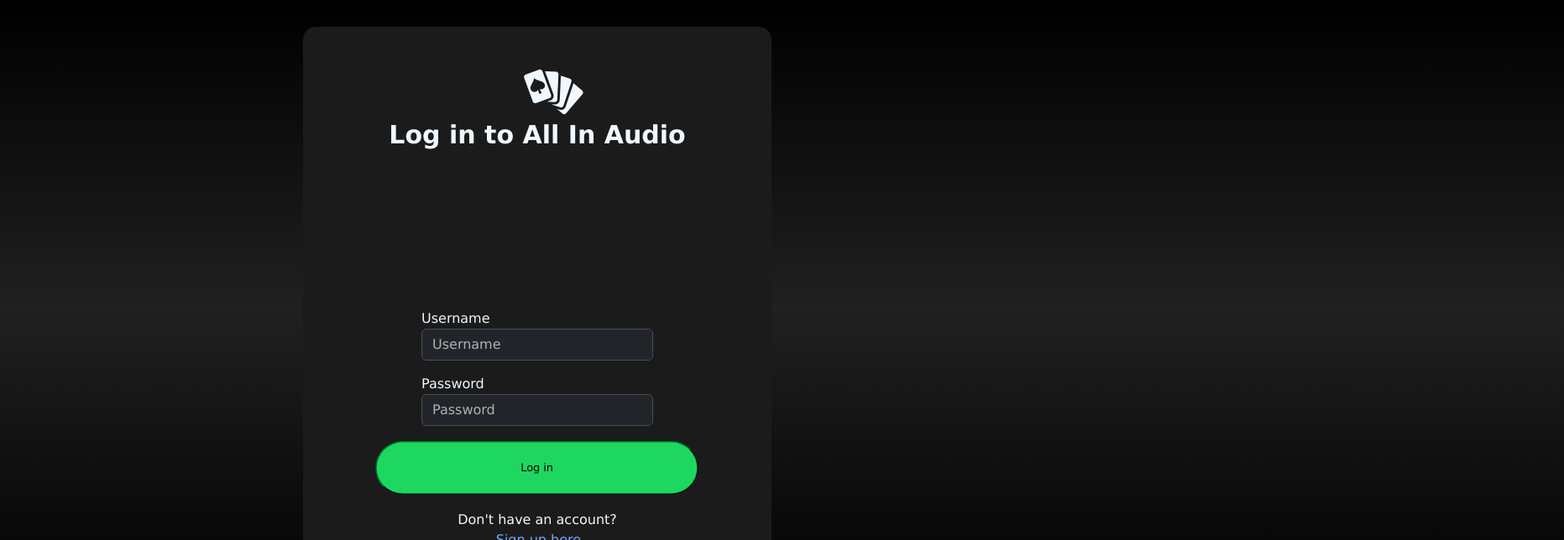
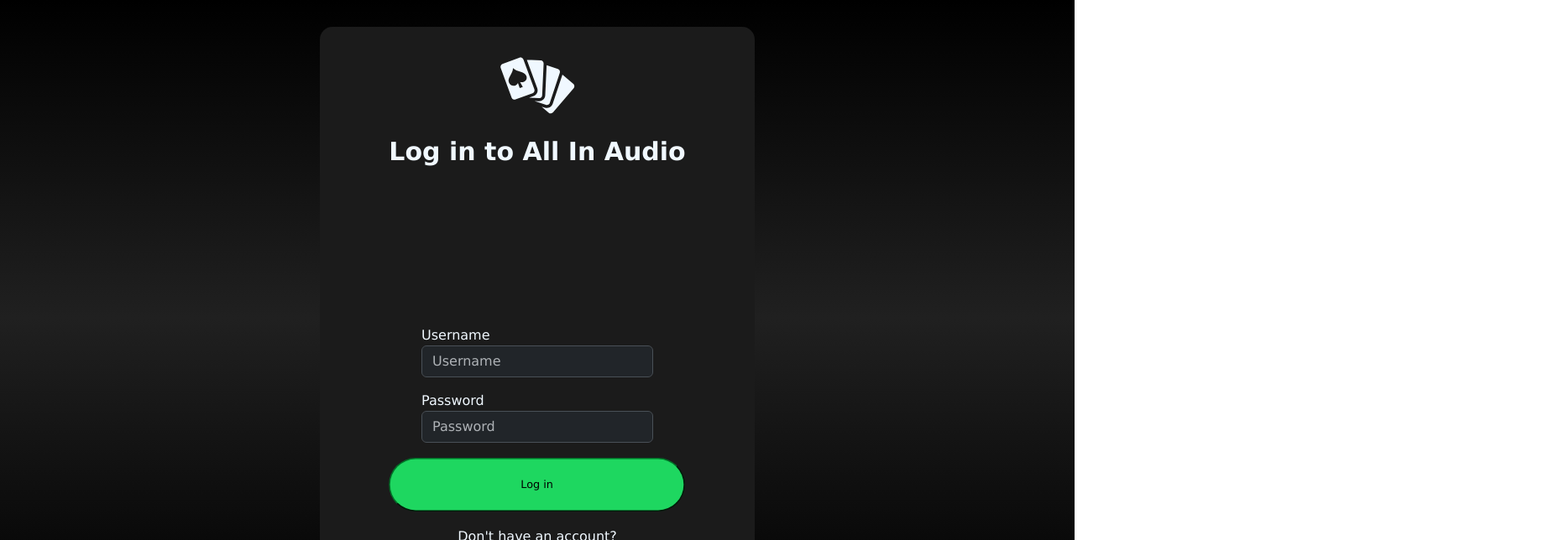
Before and after one commit to RevatureProject2MusicSharing/project2Frontend, a React (Vite) app: page /login in a window 1280 px wide. Shown: the top 644 px of the page at 84% size, 1863 px wide, since content can reach past the window. Built offline with nearby package versions, Linux system fonts and the light colour scheme.

Commit message:
adjusted login styling

```diff
--- a/src/Components/Login/Login.css
+++ b/src/Components/Login/Login.css
@@ -9,6 +9,7 @@
     font-family:Verdana, Geneva, Tahoma, sans-serif;
     width:fit-content;
     height:fit-content;
+
 
 
 }
@@ -25,9 +26,16 @@
     font-weight:bold;
     font-size:30px;
 }
-#icon{
-    scale: 5;
+.icon{
+    scale: 2.5;
     margin-bottom: 20px;
+    display:flex;
+    justify-content:center;
+    align-items:center;
+    margin-top:10px;
+
+
+
 
 }
 .box {
--- a/src/Components/Login/Login.tsx
+++ b/src/Components/Login/Login.tsx
@@ -66,8 +66,9 @@ return(
 
     <Container id="LoginBox">
         <Row id="header">
-
-        <GiPokerHand id="icon" />
+        <div className="icon">
+        <GiPokerHand className="icon" />
+        </div>
         <span className = "LoginText" id="LoginHeader">Log in to All In Audio</span>
         <Col>
         {invalidLogin ? (<><PiWarningCircleLight className = "warning" /><span className = "warning">Invalid credentials.</span></>):(<></>)}
```
